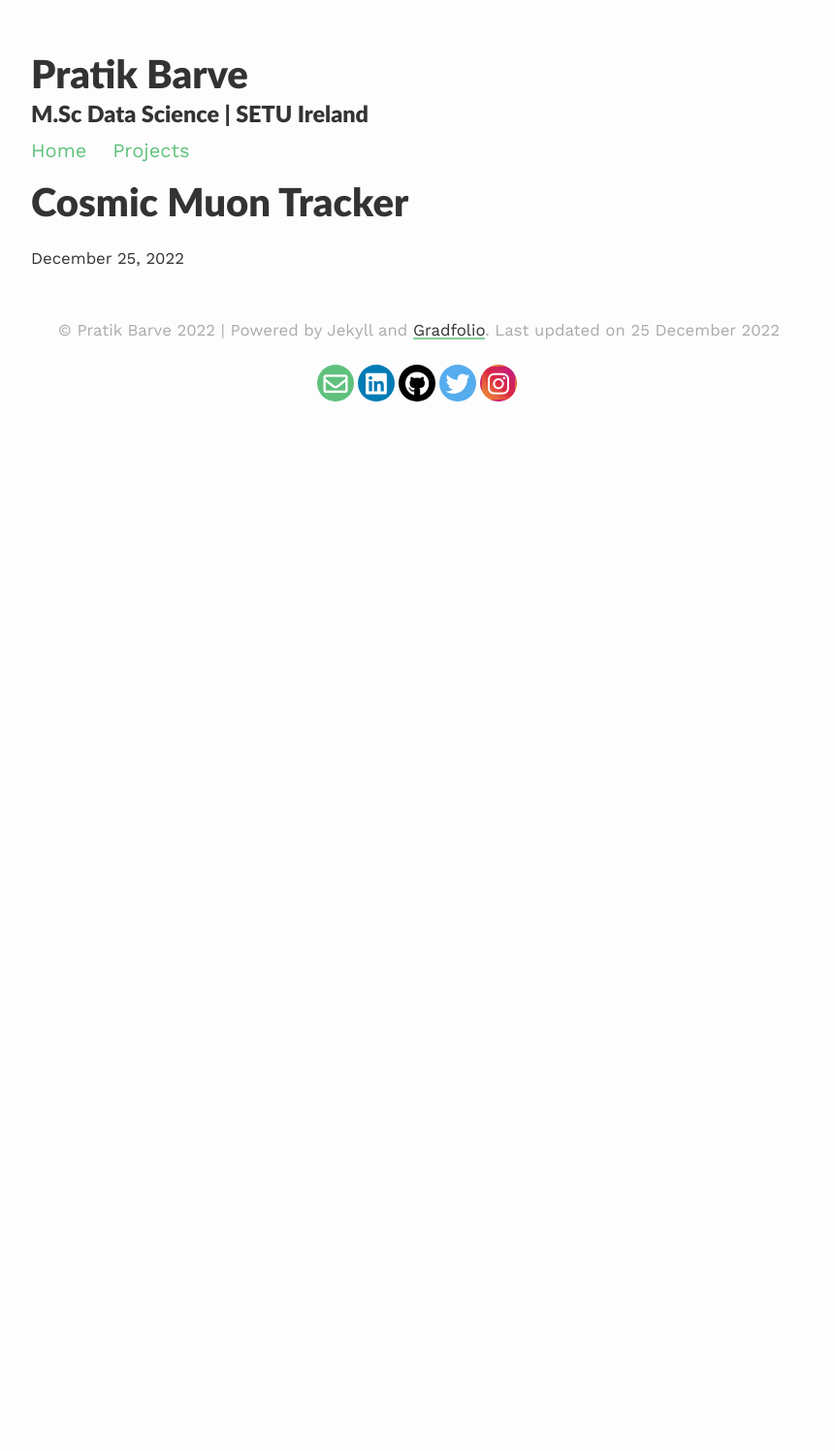
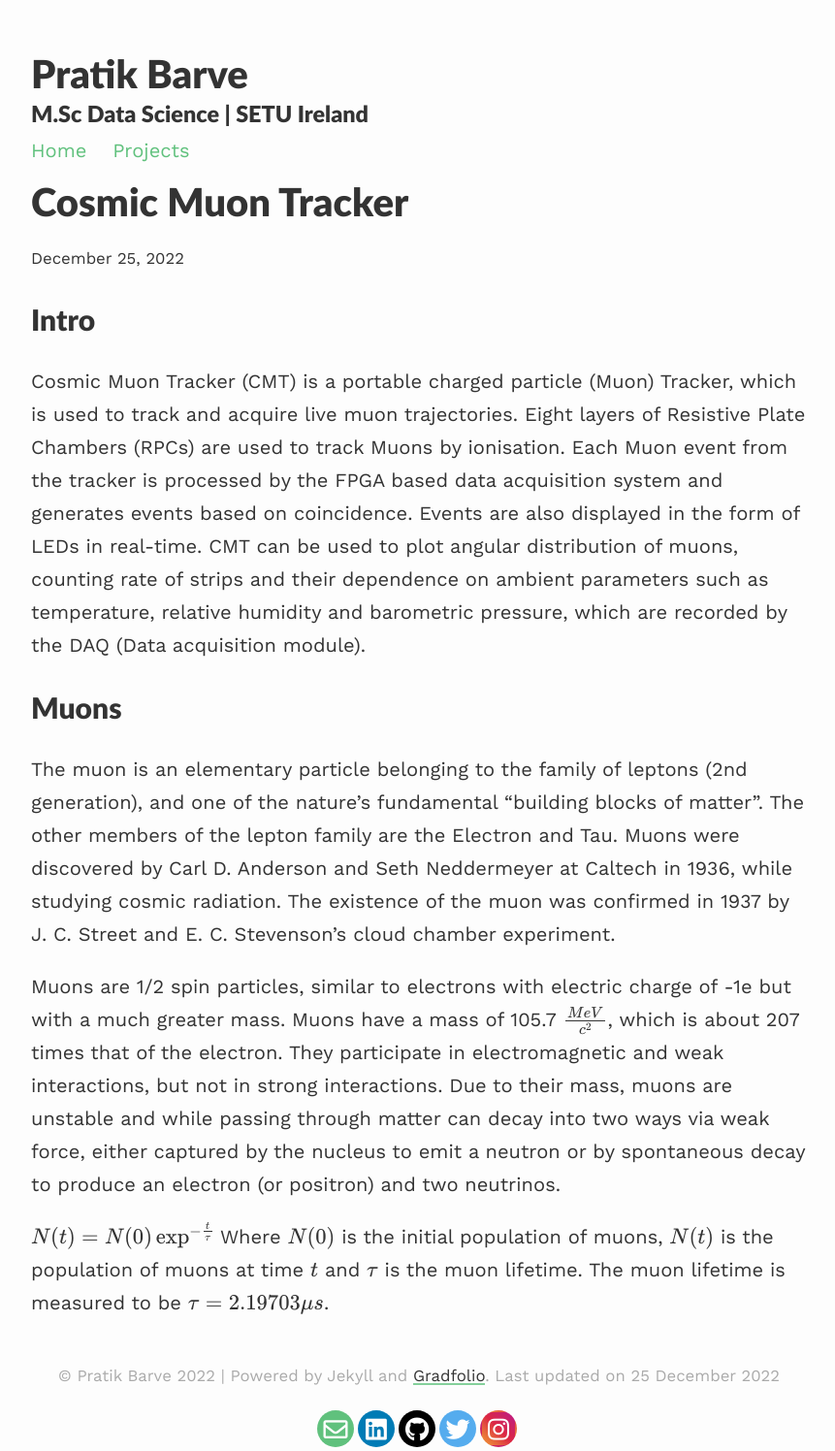
Before and after one commit to iamstarstuff/iamstarstuff.github.io, a Jekyll site: the page built from _projects/CosmicMuonTracker.md, in a window 1280 px wide. Shown: the whole page at 97% size, without its empty margins (208-1069 px from the left). Built offline with Jekyll 4.4.1, drawn with Linux system fonts in a browser that asks for light colours; nearby versions of some CDN libraries; formulas are drawn with MathJax 3; before the commit the page ends 980 px from its top, so only the background shows below that.

Commit message:
Update CosmicMuonTracker.md

```diff
--- a/_projects/CosmicMuonTracker.md
+++ b/_projects/CosmicMuonTracker.md
@@ -3,3 +3,27 @@ layout: post
 title: Cosmic Muon Tracker
 description: Dissertation - M.Sc Physics
 ---
+
+**Intro**
+=================
+
+Cosmic Muon Tracker (CMT) is a portable charged particle (Muon) Tracker, which is used to track and acquire live muon trajectories. Eight layers of Resistive Plate Chambers (RPCs) are used to track Muons by ionisation. Each Muon event from the tracker is processed by the FPGA based data acquisition system and generates events based on coincidence. Events are also displayed in the form of LEDs in real-time. CMT can be used to plot angular distribution of muons, counting rate of strips and their dependence on ambient parameters such as temperature, relative humidity and barometric pressure, which are recorded by the DAQ (Data acquisition module).
+
+**Muons**
+----------
+The muon is an elementary particle belonging to the family of leptons (2nd generation),
+and one of the nature’s fundamental “building blocks of matter”. The other members of the
+lepton family are the Electron and Tau. Muons were discovered by Carl D. Anderson and
+Seth Neddermeyer at Caltech in 1936, while studying cosmic radiation. The existence of the
+muon was confirmed in 1937 by J. C. Street and E. C. Stevenson's cloud chamber
+experiment.
+
+Muons are 1/2 spin particles, similar to electrons with electric charge of -1e but with a
+much greater mass. Muons have a mass of 105.7 $\frac{MeV}{c^2}$, which is about 207 times that of
+the electron. They participate in electromagnetic and weak interactions, but not in strong
+interactions. Due to their mass, muons are unstable and while passing through matter can
+decay into two ways via weak force, either captured by the nucleus to emit a neutron or by
+spontaneous decay to produce an electron (or positron) and two neutrinos.
+
+$$N(t) = N(0)\exp^{-\frac{t}{\tau}}$$
+Where $N(0)$ is the initial population of muons, $N(t)$ is the population of muons at time $t$ and $\tau$ is the muon lifetime. The muon lifetime is measured to be **$\tau = 2.19703 \mu s$**.
```
